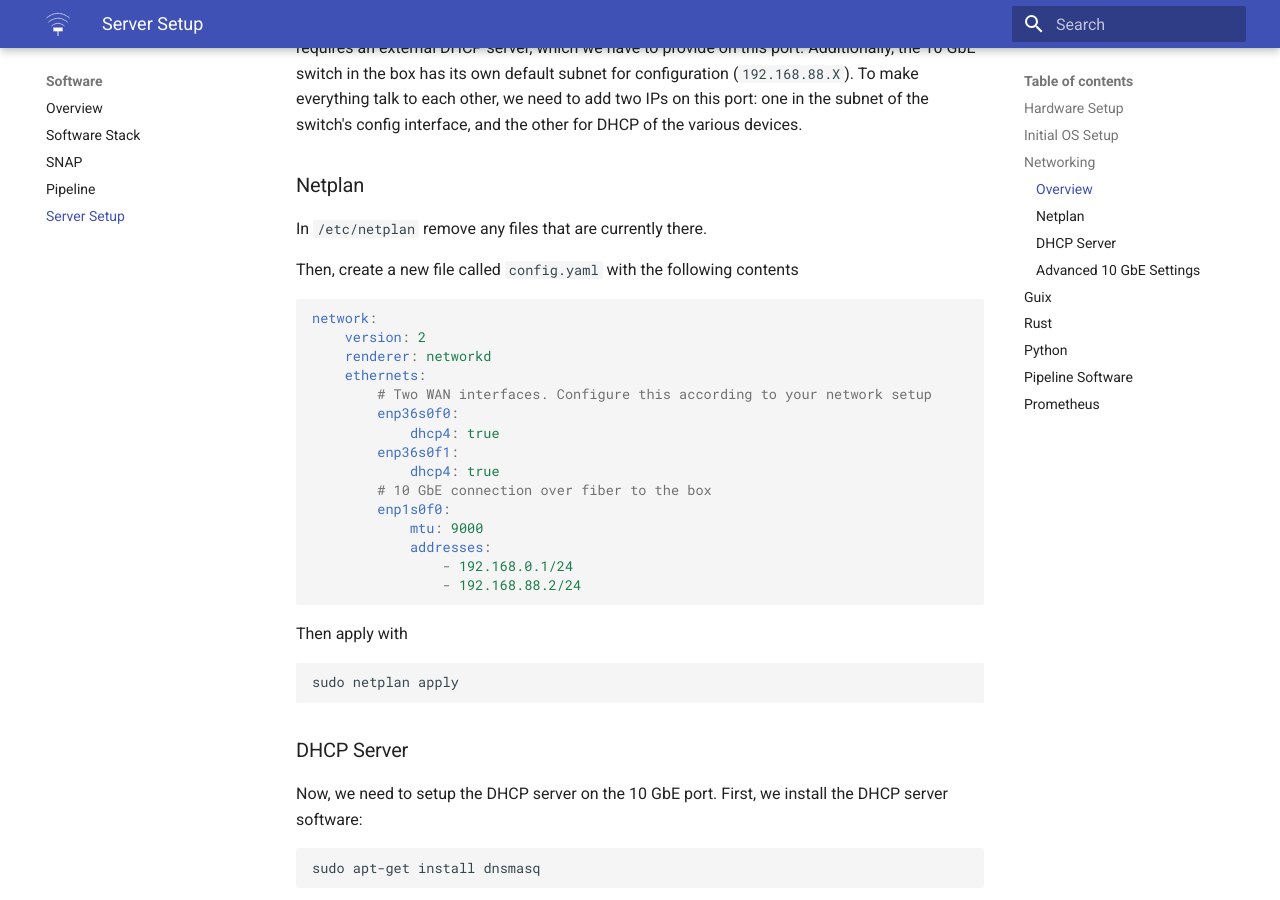
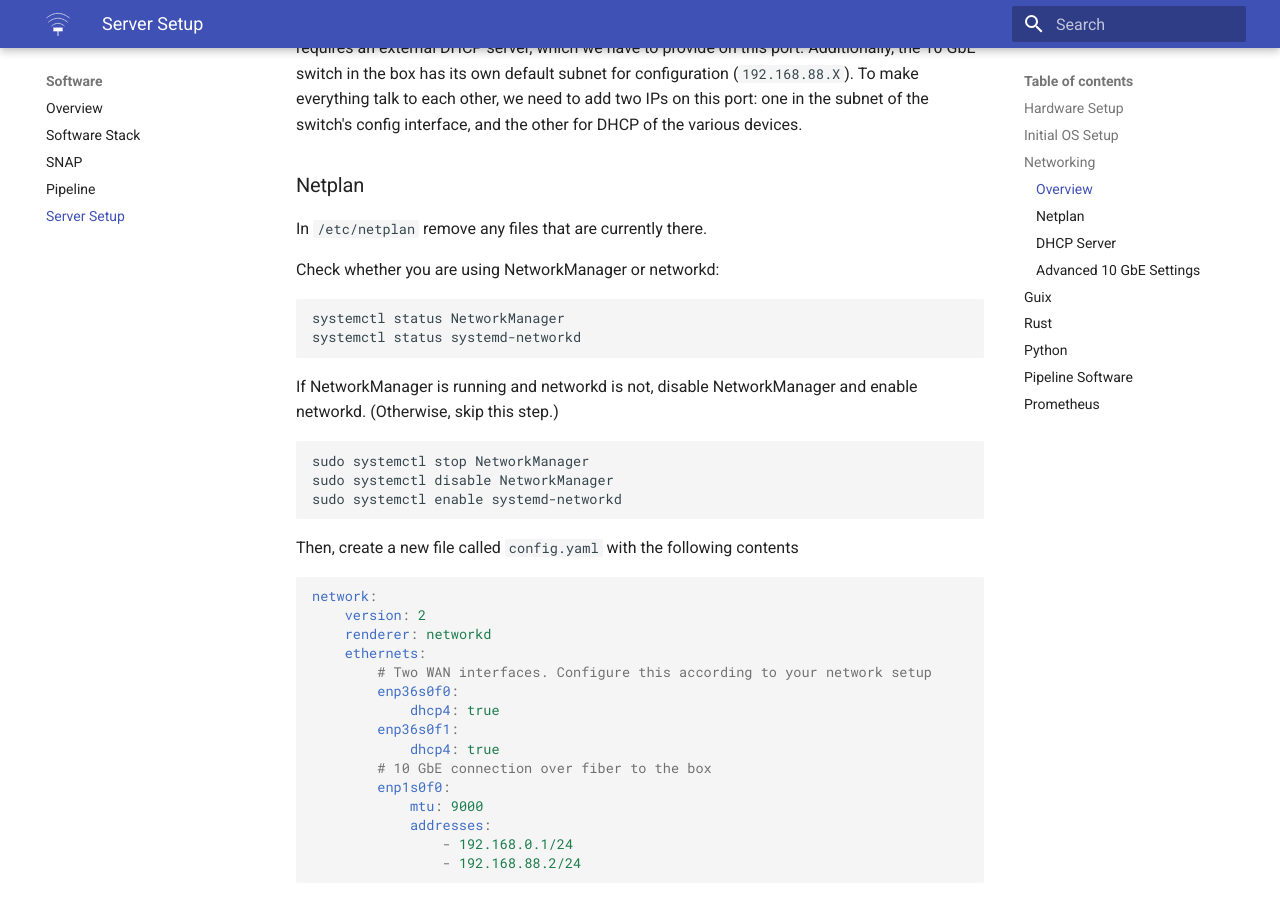
Before and after one commit to courtneyjkeeler/grex-telescope.github.io, an MkDocs documentation site: the page built from docs/software/server_setup.md, in a window 1280 px wide and 900 px high, scrolled down 2468 px. Built offline with MkDocs 1.6.1 and Material for MkDocs 9.7.7, drawn with Linux system fonts in a browser that asks for light colours.

Commit message:
Update server_setup.md
Switching from NetworkManager to networkd

````diff
--- a/docs/software/server_setup.md
+++ b/docs/software/server_setup.md
@@ -61,6 +61,19 @@ The 10 GbE fiber port serves a few purposes. It is the main data transfer link b
 ### Netplan
 
 In `/etc/netplan` remove any files that are currently there.
+
+Check whether you are using NetworkManager or networkd:
+```
+systemctl status NetworkManager
+systemctl status systemd-networkd
+```
+
+If NetworkManager is running and networkd is not, disable NetworkManager and enable networkd. (Otherwise, skip this step.)
+```
+sudo systemctl stop NetworkManager
+sudo systemctl disable NetworkManager
+sudo systemctl enable systemd-networkd
+```
 
 Then, create a new file called `config.yaml` with the following contents
 
````
